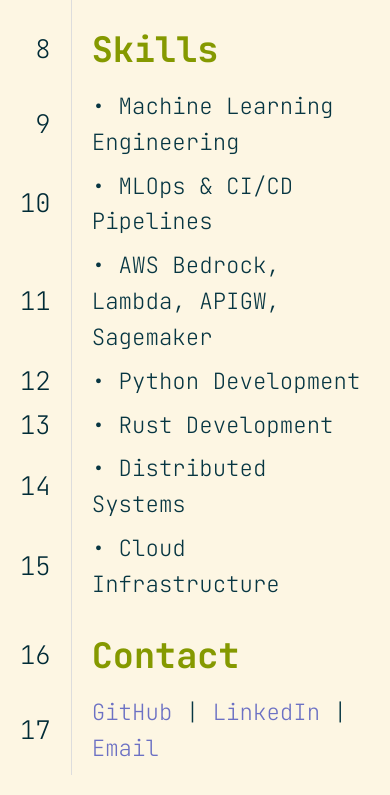
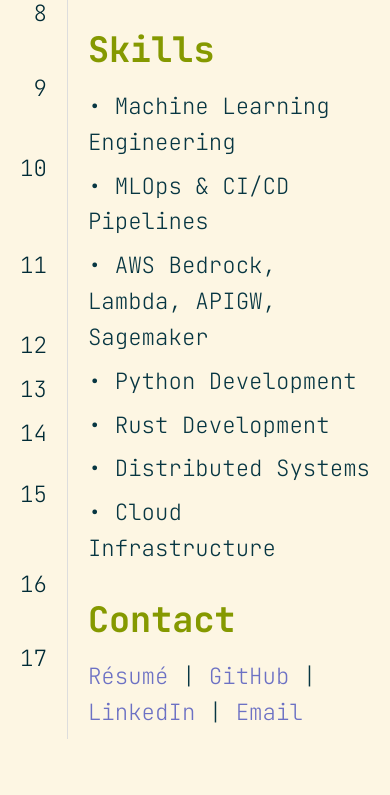
Before and after one commit to louqash/personal_webpage, a plain HTML site: page index.html in a window 390 px wide. Shown: the part 1133-1928 px from the top of the page. After the commit the page ends 1892 px from the top, so only its background shows below. Drawn offline with Linux system fonts and the light colour scheme.

Commit message:
feat: add resume

```diff
--- a/index.html
+++ b/index.html
@@ -37,6 +37,7 @@
 
             <h2>Contact</h2>
             <p>
+                <a href="lsroka_resume.pdf" target="_blank">Résumé</a> |
                 <a href="https://github.com/louqash" target="_blank">GitHub</a> |
                 <a href="https://linkedin.com/in/lukaszsroka" target="_blank">LinkedIn</a> |
                 <a href="mailto:me@lsroka.dev">Email</a>
--- a/static/style.css
+++ b/static/style.css
@@ -6,7 +6,7 @@
     max-width: 70%;
     margin: 40px auto;
     padding: 20px;
-    background-color: #fdf6e3; /* Light paper-like background */
+    background-color: #fdf6e3;
     color: #073642;
     position: relative;
 }
@@ -33,12 +33,11 @@
 }
 
 h1, h2 {
-    color: #859900; /* Vim-inspired blue for headings */
+    color: #859900;
     margin-bottom: 1rem;
     font-size: 1.8rem;
 }
 
-/* Paragraphs */
 p {
     margin: 0.5rem 0;
 }
@@ -53,38 +52,37 @@
 }
 
 @media screen and (max-width: 1200px) {
-    /* Fullscreen layout for mobile */
     body {
-        max-width: 100%; /* Remove max-width restriction */
+        max-width: 100%;
         paddding: 0;
         margin: 0;
     }
 
     .content {
-        width: 100%; /* Make content span the entire width */
-        margin: 0; /* Remove margin for full-width text */
-        padding: 0; /* Add padding to prevent text from touching edges */
+        width: 100%;
+        margin: 0;
+        padding: 0;
         box-shadow: 0 0 0;
     }
 
     .line-number {
-        font-size: 1.6rem; /* Standard text size */
+        font-size: 1.4rem;
     }
-    /* Adjust text size for mobile */
+
     h1 {
-        font-size: 2.9rem; /* Smaller heading font size */
+        font-size: 2.9rem;
     }
 
     h2 {
-        font-size: 2.2rem; /* Smaller subheading font size */
+        font-size: 2.2rem;
     }
 
     p, ul li {
-        font-size: 1.4rem; /* Standard text size */
-        line-height: 1.6; /* Increase line height for readability */
+        font-size: 1.4rem;
+        line-height: 1.6;
     }
 
     a {
-        font-size: 1.4rem; /* Make links easier to read */
+        font-size: 1.4rem;
     }
 }
```
Also changed, not shown: 1 other file.
